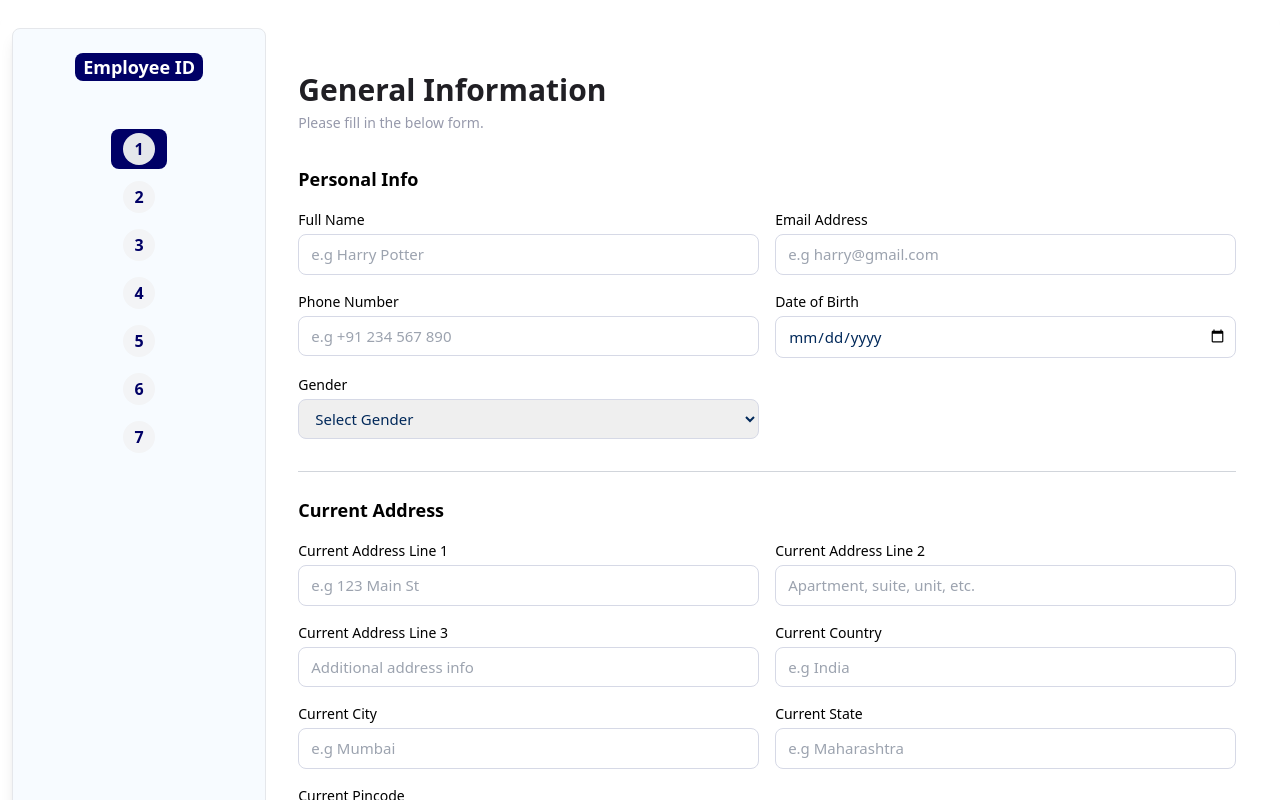
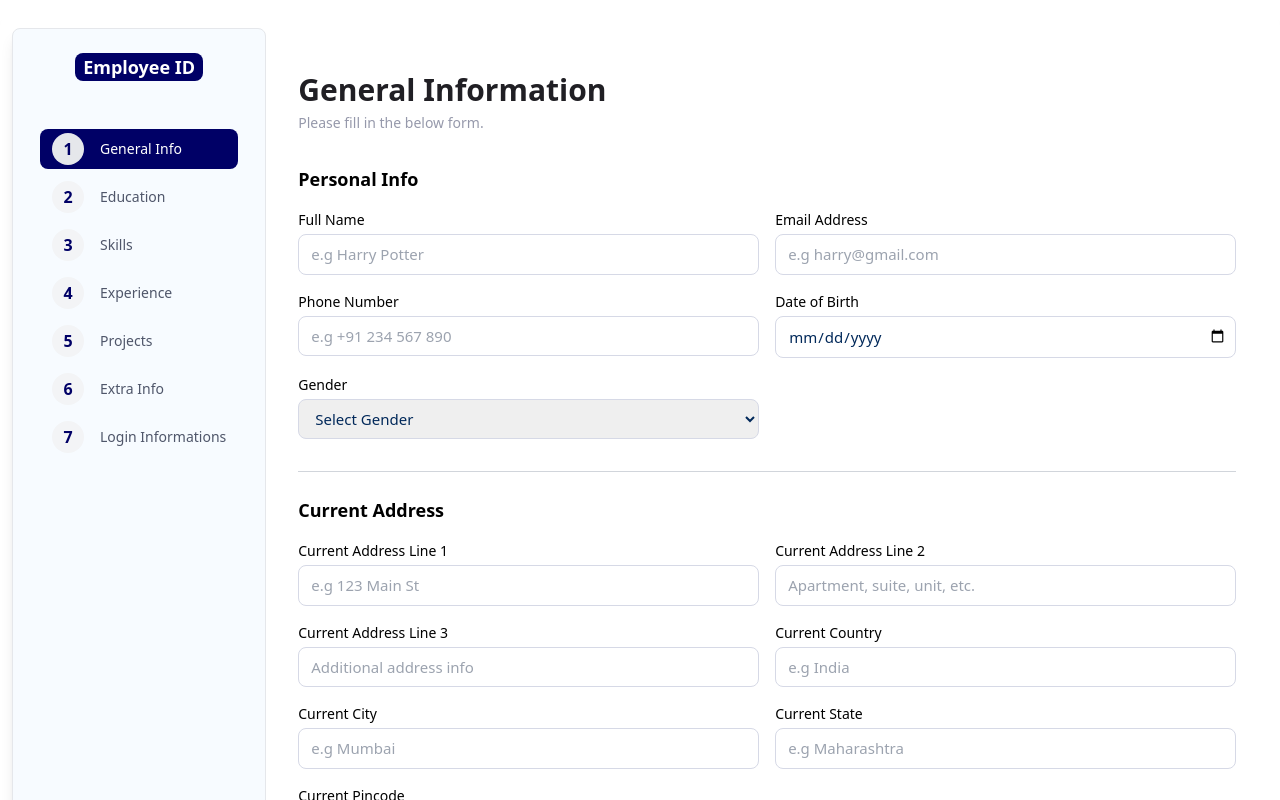
Before and after one commit to afifaarg/job-platform-frontend, a React (Vite) app: page /SignUp in a window 1280 px wide. Shown: the top 800 px of the page. Built offline with nearby package versions, Linux system fonts and the light colour scheme.

Commit message:
updating to new ui

```diff
--- a/src/components/Step.jsx
+++ b/src/components/Step.jsx
@@ -40,7 +40,7 @@ export default function Step({ number, title, active }) {
       >
         {number}
       </div>
-      <div className="text-sm font-medium sm:hidden ">
+      <div className="text-sm font-medium hidden sm:block ">
         <span className={`cursor-default ${bg}`}>{title}</span>{" "}
         {/* Step title */}
       </div>
```
